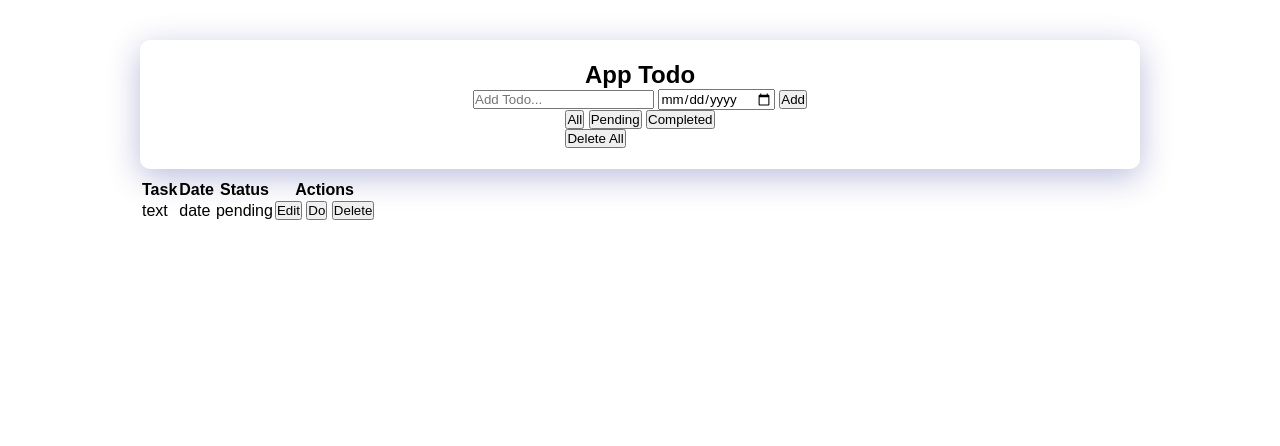
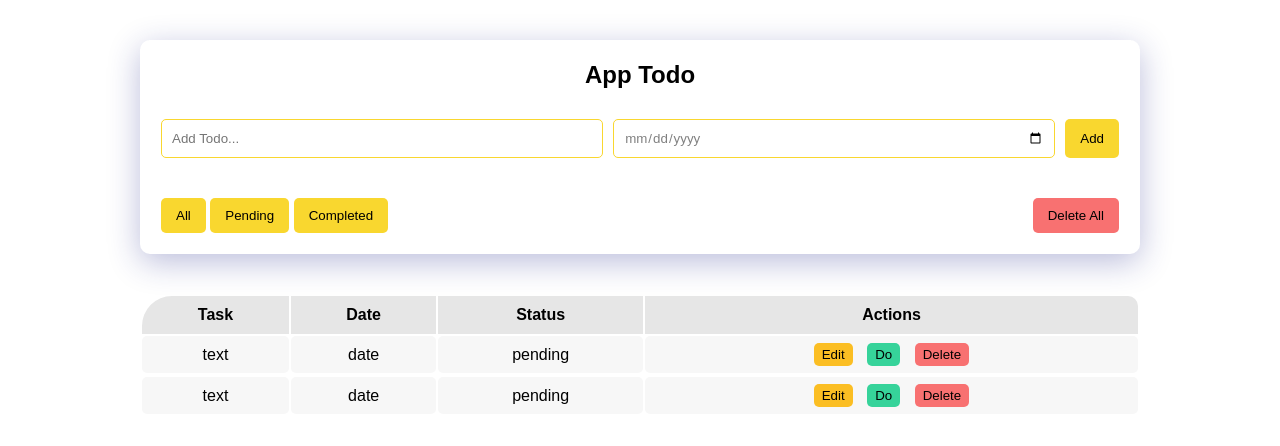
Before and after one commit to Manouchehrabdi/Todo-App, a plain HTML site: page js/index.html in a window 1280 px wide. Drawn offline with Linux system fonts and the light colour scheme.

Commit message:
End Implementation Css

```diff
--- a/css/style.css
+++ b/css/style.css
@@ -1,4 +1,4 @@
-:root{
+:root {
   --color-primary: #f9d72f;
   --color-background: #e6e6e6;
   --color-task: #f7f7f7;
@@ -6,19 +6,19 @@
   --color-warning: #fbbe23;
   --color-error: #f87171;
 }
-*{
+* {
   padding: 0;
   margin: 0;
   box-sizing: border-box;
   font-family: Arial, Helvetica, sans-serif;
 }
-body{
+body {
   max-width: 1000px;
   margin: auto;
 }
-.container{
+.container {
   width: 100%;
-    margin: 40px auto 10px;
+  margin: 40px auto 40px;
   padding: 20px;
   display: flex;
   flex-direction: column;
@@ -27,3 +27,78 @@ body{
   border-radius: 10px;
   border: 1px solid rgba(255, 255, 255, 0.18);
 }
+h2 {
+  font-size: 1.5rem;
+  margin-bottom: 30px;
+}
+.input-section {
+  width: 100%;
+  display: flex;
+  justify-content: space-between;
+  margin-bottom: 40px;
+}
+.input-section input {
+  margin-right: 10px;
+  width: 100%;
+  border: var(--color-primary) 1px solid;
+  border-radius: 5px;
+  padding: 10px;
+  color: gray;
+}
+.input-section input:focus {
+  outline: none;
+  border-width: 2px;
+  color: rgb(75, 20, 224);
+}
+button {
+  background-color: var(--color-primary);
+  border: none;
+  cursor: pointer;
+  padding: 10px 15px;
+  border-radius: 5px;
+}
+button:hover {
+  opacity: 0.8;
+}
+.todos-operator {
+  width: 100%;
+  display: flex;
+  justify-content: space-between;
+}
+#delete-all-button {
+  background-color: var(--color-error);
+}
+table {
+  width: 100%;
+}
+thead {
+  background-color: var(--color-background);
+}
+thead th {
+  padding: 10px;
+}
+thead th:first-child {
+  border-top-left-radius: 30px;
+}
+thead th:last-child {
+  border-top-right-radius: 10px;
+}
+tbody td {
+  background-color: var(--color-task);
+  padding: 5px 10px;
+  text-align: center;
+  border-radius: 5px;
+}
+tbody td button {
+  padding: 4px 8px;
+  margin: 2px 5px;
+}
+tbody td button:nth-child(1) {
+  background-color: var(--color-warning);
+}
+tbody td button:nth-child(2) {
+  background-color: var(--color-succsess);
+}
+tbody td button:nth-child(3) {
+  background-color: var(--color-error);
+}
--- a/js/index.html
+++ b/js/index.html
@@ -21,7 +21,7 @@
             <button class="Liter-todos">Pending</button>
             <button class="Liter-todos">Completed</button>
         </div>
-        <button>Delete All</button>
+        <button id="delete-all-button">Delete All</button>
     </div>
 </div>
 <div class="table">
@@ -35,6 +35,17 @@
             </tr>
         </thead>
         <tr>
+            <td>text</td>
+            <td>date</td>
+            <td>pending</td>
+            <td>
+            <button>Edit</button>
+            <button>Do</button>
+            <button>Delete</button>
+
+        </td>
+        </tr>
+        <tr></tr>
             <td>text</td>
             <td>date</td>
             <td>pending</td>
```
Lines whose indentation alone changed are shown as unchanged.
